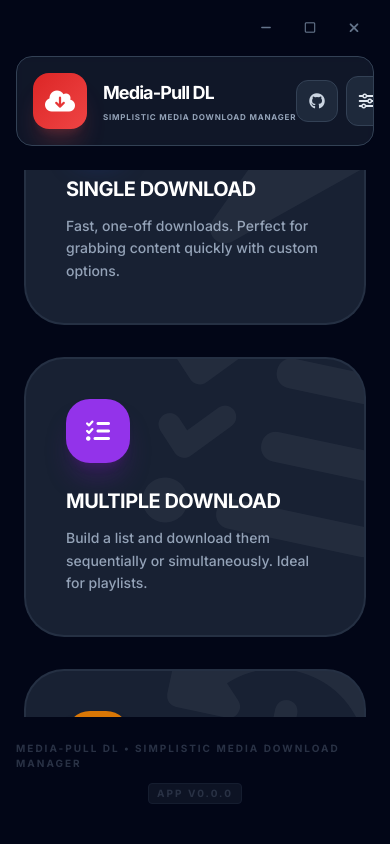
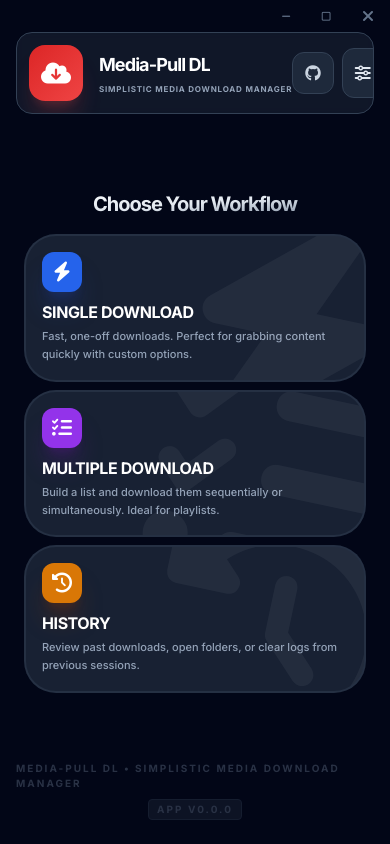
Before and after one commit to DrStr4Nge147/Media-Pull-DL, a React (Vite) app: page / in a window 390 px wide. Built offline with nearby package versions, Linux system fonts and the light colour scheme.

Commit message:
Bug Fix: Window resizing glitch, window button repositioned to topmost

```diff
--- a/App.tsx
+++ b/App.tsx
@@ -277,13 +277,24 @@ const App: React.FC = () => {
 
   // Theme management
   useEffect(() => {
-    if (settings.theme === 'dark') {
+    const w = window as any;
+    const isDark = settings.theme === 'dark';
+
+    console.log(`[Theme] Switching to ${settings.theme}, Bridge available: ${!!w.windowControls?.setBackgroundColor}`);
+
+    if (isDark) {
       document.documentElement.classList.add('dark');
+      if (w.windowControls?.setBackgroundColor) {
+        w.windowControls.setBackgroundColor('#020617'); // slate-950
+      }
     } else {
       document.documentElement.classList.remove('dark');
+      if (w.windowControls?.setBackgroundColor) {
+        w.windowControls.setBackgroundColor('#f8fafc'); // slate-50
+      }
     }
     localStorage.setItem('yt_dlp_settings', JSON.stringify(settings));
-  }, [settings]);
+  }, [settings.theme]);
 
   // Sync shared destination when settings change
   useEffect(() => {
@@ -574,33 +585,33 @@ const App: React.FC = () => {
   const completedItems = queue.filter(i => i.status === DownloadStatus.COMPLETED).length;
 
   return (
-    <div className="h-full flex flex-col w-full overflow-hidden bg-slate-50 dark:bg-slate-950 text-slate-900 dark:text-slate-100 transition-colors duration-300">
-      <div className="flex justify-end p-2 px-4 shrink-0" style={{ WebkitAppRegion: 'drag' } as any}>
-        <div className="flex items-center gap-1" style={{ WebkitAppRegion: 'no-drag' } as any}>
+    <div className="h-full flex flex-col w-full overflow-hidden bg-slate-50 dark:bg-slate-950 text-slate-900 dark:text-slate-100">
+      <div className="flex justify-end h-8 md:h-10 shrink-0 select-none" style={{ WebkitAppRegion: 'drag' } as any}>
+        <div className="flex items-stretch" style={{ WebkitAppRegion: 'no-drag' } as any}>
           <button
             onClick={() => (window as any).windowControls?.minimize()}
-            className="w-10 h-10 flex items-center justify-center rounded-xl text-slate-500 dark:text-slate-500 hover:bg-slate-200 dark:hover:bg-slate-800 hover:text-slate-900 dark:hover:text-white transition-all active:scale-90"
+            className="w-10 md:w-12 h-full flex items-center justify-center text-slate-500 hover:bg-slate-200 dark:hover:bg-slate-800/80 hover:text-slate-900 dark:hover:text-white transition-colors"
             title="Minimize"
           >
-            <i className="fa-solid fa-minus text-xs"></i>
+            <i className="fa-solid fa-minus text-[10px]"></i>
           </button>
           <button
             onClick={() => (window as any).windowControls?.maximize()}
-            className="w-10 h-10 flex items-center justify-center rounded-xl text-slate-500 dark:text-slate-500 hover:bg-slate-200 dark:hover:bg-slate-800 hover:text-slate-900 dark:hover:text-white transition-all active:scale-90"
+            className="w-10 md:w-12 h-full flex items-center justify-center text-slate-500 hover:bg-slate-200 dark:hover:bg-slate-800/80 hover:text-slate-900 dark:hover:text-white transition-colors"
             title={isMaximized ? "Restore" : "Maximize"}
           >
             {isMaximized ? (
-              <i className="fa-regular fa-clone text-xs"></i>
+              <i className="fa-regular fa-clone text-[10px]"></i>
             ) : (
-              <i className="fa-regular fa-square text-xs"></i>
+              <i className="fa-regular fa-square text-[10px]"></i>
             )}
           </button>
           <button
             onClick={() => (window as any).windowControls?.close()}
-            className="w-10 h-10 flex items-center justify-center rounded-xl text-slate-500 dark:text-slate-500 hover:bg-red-500 hover:text-white transition-all active:scale-90"
+            className="w-11 md:w-12 h-full flex items-center justify-center text-slate-500 hover:bg-red-600 hover:text-white transition-colors"
             title="Close"
           >
-            <i className="fa-solid fa-xmark text-sm"></i>
+            <i className="fa-solid fa-xmark text-base"></i>
           </button>
         </div>
       </div>
@@ -735,7 +746,7 @@ const App: React.FC = () => {
         )}
 
         <header
-          className="w-full max-w-[1800px] mx-auto flex-shrink-0 flex justify-between items-center mb-6 md:mb-10 bg-white dark:bg-slate-800/50 p-4 md:p-6 rounded-2xl md:rounded-3xl border border-slate-200 dark:border-slate-700 backdrop-blur-sm shadow-sm dark:shadow-none transition-all overflow-hidden"
+          className="w-full max-w-[1800px] mx-auto flex-shrink-0 flex justify-between items-center mb-4 md:mb-8 bg-white dark:bg-slate-800/50 p-3 md:p-4 rounded-2xl md:rounded-3xl border border-slate-200 dark:border-slate-700 backdrop-blur-sm shadow-sm dark:shadow-none transition-all overflow-hidden"
           style={{ WebkitAppRegion: 'drag' } as any}
         >
           <div className="flex items-center gap-4 cursor-pointer" onClick={resetView} style={{ WebkitAppRegion: 'no-drag' } as any}>
@@ -796,50 +807,50 @@ const App: React.FC = () => {
         </header>
 
         {!viewMode ? (
-          <div className="flex-1 flex flex-col items-center justify-center animate-fadeIn overflow-y-auto overflow-x-hidden custom-scrollbar px-2">
+          <div className="flex-1 flex flex-col items-center justify-center animate-fadeIn overflow-y-auto no-scrollbar px-2 py-4">
             <div className="w-full max-w-6xl">
-              <h2 className="text-3xl md:text-5xl font-black mb-12 text-center bg-gradient-to-br from-slate-900 via-slate-700 to-slate-400 dark:from-white dark:via-slate-200 dark:to-slate-500 bg-clip-text text-transparent tracking-tighter">Choose Your Workflow</h2>
-              <div className="grid grid-cols-1 md:grid-cols-3 gap-8 w-full">
+              <h2 className="text-xl md:text-5xl font-black mb-4 md:mb-12 text-center bg-gradient-to-br from-slate-900 via-slate-700 to-slate-400 dark:from-white dark:via-slate-200 dark:to-slate-500 bg-clip-text text-transparent tracking-tighter">Choose Your Workflow</h2>
+              <div className="grid grid-cols-1 sm:grid-cols-3 gap-2 lg:gap-8 w-full">
                 <button
                   onClick={() => setViewMode('SINGLE')}
-                  className="group p-10 bg-white dark:bg-slate-800/80 hover:bg-slate-50 dark:hover:bg-slate-800 border-2 border-slate-100 dark:border-slate-700/50 rounded-[2.5rem] transition-all hover:scale-[1.02] active:scale-[0.98] transform-gpu text-left relative overflow-hidden flex flex-col no-underline shadow-2xl shadow-slate-200/60 dark:shadow-none"
+                  className="group p-4 sm:p-6 lg:p-10 bg-white dark:bg-slate-800/80 hover:bg-slate-50 dark:hover:bg-slate-800 border-2 border-slate-100 dark:border-slate-700/50 rounded-[2rem] lg:rounded-[2.5rem] transition-all hover:scale-[1.02] active:scale-[0.98] transform-gpu text-left relative overflow-hidden flex flex-col no-underline shadow-2xl shadow-slate-200/60 dark:shadow-none"
                 >
                   <div className="absolute -right-8 -top-8 opacity-[0.03] dark:opacity-[0.05] group-hover:opacity-[0.07] transition-opacity rotate-12">
                     <i className="fa-solid fa-bolt text-[15rem]"></i>
                   </div>
-                  <div className="bg-blue-600 w-16 h-16 rounded-3xl flex items-center justify-center mb-6 shadow-xl shadow-blue-500/30 dark:shadow-blue-900/40 group-hover:rotate-6 transition-transform">
-                    <i className="fa-solid fa-bolt text-2xl text-white"></i>
+                  <div className="bg-blue-600 w-10 h-10 md:w-12 md:h-12 lg:w-16 lg:h-16 rounded-xl md:rounded-2xl lg:rounded-3xl flex items-center justify-center mb-2 md:mb-4 lg:mb-6 shadow-xl shadow-blue-500/30 dark:shadow-blue-900/40 group-hover:rotate-6 transition-transform">
+                    <i className="fa-solid fa-bolt text-xl lg:text-2xl text-white"></i>
                   </div>
-                  <h3 className="text-xl font-black mb-3 text-slate-900 dark:text-white uppercase tracking-tight">Single Download</h3>
-                  <p className="text-slate-500 dark:text-slate-400 text-sm leading-relaxed font-medium">Fast, one-off downloads. Perfect for grabbing content quickly with custom options.</p>
+                  <h3 className="text-base md:text-lg lg:text-xl font-black mb-1 md:mb-3 text-slate-900 dark:text-white uppercase tracking-tight">Single Download</h3>
+                  <p className="text-slate-500 dark:text-slate-400 text-[11px] lg:text-sm leading-relaxed font-medium line-clamp-2 md:line-clamp-none">Fast, one-off downloads. Perfect for grabbing content quickly with custom options.</p>
                 </button>
 
                 <button
                   onClick={() => setViewMode('QUEUE')}
-                  className="group p-10 bg-white dark:bg-slate-800/80 hover:bg-slate-50 dark:hover:bg-slate-800 border-2 border-slate-100 dark:border-slate-700/50 rounded-[2.5rem] transition-all hover:scale-[1.02] active:scale-[0.98] transform-gpu text-left relative overflow-hidden flex flex-col no-underline shadow-2xl shadow-slate-200/60 dark:shadow-none"
+                  className="group p-4 sm:p-6 lg:p-10 bg-white dark:bg-slate-800/80 hover:bg-slate-50 dark:hover:bg-slate-800 border-2 border-slate-100 dark:border-slate-700/50 rounded-[2rem] lg:rounded-[2.5rem] transition-all hover:scale-[1.02] active:scale-[0.98] transform-gpu text-left relative overflow-hidden flex flex-col no-underline shadow-2xl shadow-slate-200/60 dark:shadow-none"
                 >
                   <div className="absolute -right-8 -top-8 opacity-[0.03] dark:opacity-[0.05] group-hover:opacity-[0.07] transition-opacity rotate-12">
                     <i className="fa-solid fa-list-check text-[15rem]"></i>
                   </div>
-                  <div className="bg-purple-600 w-16 h-16 rounded-3xl flex items-center justify-center mb-6 shadow-xl shadow-purple-500/30 dark:shadow-purple-900/40 group-hover:rotate-6 transition-transform">
-                    <i className="fa-solid fa-list-check text-2xl text-white"></i>
+                  <div className="bg-purple-600 w-10 h-10 md:w-12 md:h-12 lg:w-16 lg:h-16 rounded-xl md:rounded-2xl lg:rounded-3xl flex items-center justify-center mb-2 md:mb-4 lg:mb-6 shadow-xl shadow-purple-500/30 dark:shadow-purple-900/40 group-hover:rotate-6 transition-transform">
+                    <i className="fa-solid fa-list-check text-xl lg:text-2xl text-white"></i>
                   </div>
-                  <h3 className="text-xl font-black mb-3 text-slate-900 dark:text-white uppercase tracking-tight">Multiple Download</h3>
-                  <p className="text-slate-500 dark:text-slate-400 text-sm leading-relaxed font-medium">Build a list and download them sequentially or simultaneously. Ideal for playlists.</p>
+                  <h3 className="text-base md:text-lg lg:text-xl font-black mb-1 md:mb-3 text-slate-900 dark:text-white uppercase tracking-tight">Multiple Download</h3>
+                  <p className="text-slate-500 dark:text-slate-400 text-[11px] lg:text-sm leading-relaxed font-medium line-clamp-2 md:line-clamp-none">Build a list and download them sequentially or simultaneously. Ideal for playlists.</p>
                 </button>
 
                 <button
                   onClick={() => setViewMode('HISTORY')}
-                  className="group p-10 bg-white dark:bg-slate-800/80 hover:bg-slate-50 dark:hover:bg-slate-800 border-2 border-slate-100 dark:border-slate-700/50 rounded-[2.5rem] transition-all hover:scale-[1.02] active:scale-[0.98] transform-gpu text-left relative overflow-hidden flex flex-col no-underline shadow-2xl shadow-slate-200/60 dark:shadow-none"
+                  className="group p-4 sm:p-6 lg:p-10 bg-white dark:bg-slate-800/80 hover:bg-slate-50 dark:hover:bg-slate-800 border-2 border-slate-100 dark:border-slate-700/50 rounded-[2rem] lg:rounded-[2.5rem] transition-all hover:scale-[1.02] active:scale-[0.98] transform-gpu text-left relative overflow-hidden flex flex-col no-underline shadow-2xl shadow-slate-200/60 dark:shadow-none"
                 >
                   <div className="absolute -right-8 -top-8 opacity-[0.03] dark:opacity-[0.05] group-hover:opacity-[0.07] transition-opacity rotate-12">
                     <i className="fa-solid fa-clock-rotate-left text-[15rem]"></i>
                   </div>
-                  <div className="bg-amber-600 w-16 h-16 rounded-3xl flex items-center justify-center mb-6 shadow-xl shadow-amber-500/30 dark:shadow-amber-900/40 group-hover:rotate-6 transition-transform">
-                    <i className="fa-solid fa-clock-rotate-left text-2xl text-white"></i>
+                  <div className="bg-amber-600 w-10 h-10 md:w-12 md:h-12 lg:w-16 lg:h-16 rounded-xl md:rounded-2xl lg:rounded-3xl flex items-center justify-center mb-2 md:mb-4 lg:mb-6 shadow-xl shadow-amber-500/30 dark:shadow-amber-900/40 group-hover:rotate-6 transition-transform">
+                    <i className="fa-solid fa-clock-rotate-left text-xl lg:text-2xl text-white"></i>
                   </div>
-                  <h3 className="text-xl font-black mb-3 text-slate-900 dark:text-white uppercase tracking-tight">History</h3>
-                  <p className="text-slate-500 dark:text-slate-400 text-sm leading-relaxed font-medium">Review past downloads, open folders, or clear logs from previous sessions.</p>
+                  <h3 className="text-base md:text-lg lg:text-xl font-black mb-1 md:mb-3 text-slate-900 dark:text-white uppercase tracking-tight">History</h3>
+                  <p className="text-slate-500 dark:text-slate-400 text-[11px] lg:text-sm leading-relaxed font-medium line-clamp-2 md:line-clamp-none">Review past downloads, open folders, or clear logs from previous sessions.</p>
                 </button>
               </div>
             </div>
@@ -1000,7 +1011,7 @@ const App: React.FC = () => {
           />
         )}
 
-        <footer className="mt-auto py-6 flex flex-col items-center gap-3 text-slate-500 text-[10px] uppercase tracking-[0.2em] font-black opacity-40 hover:opacity-80 transition-opacity">
+        <footer className="mt-auto py-2 flex flex-col items-center gap-2 text-slate-500 text-[10px] uppercase tracking-[0.2em] font-black opacity-40 hover:opacity-80 transition-opacity">
           <p>Media-Pull DL • Simplistic Media Download Manager</p>
           <div className="flex items-center gap-4">
             <span className="bg-slate-200 dark:bg-slate-800 px-2 py-0.5 rounded border border-slate-300 dark:border-slate-700">App v{appVersion}</span>
--- a/electron/preload.cjs
+++ b/electron/preload.cjs
@@ -119,5 +119,6 @@ contextBridge.exposeInMainWorld('windowControls', {
   minimize: () => ipcRenderer.invoke('window-minimize'),
   maximize: () => ipcRenderer.invoke('window-maximize'),
   close: () => ipcRenderer.invoke('window-close'),
+  setBackgroundColor: (color) => ipcRenderer.invoke('set-background-color', color),
   onMaximizedStatus: (callback) => ipcRenderer.on('window-maximized-status', (_, isMaximized) => callback(isMaximized))
 });
--- a/index.css
+++ b/index.css
@@ -11,7 +11,7 @@
     margin: 0;
     padding: 0;
     overflow: hidden;
-    @apply bg-slate-50 dark:bg-slate-950 transition-colors duration-300;
+    @apply bg-slate-50 dark:bg-slate-950;
   }
 
   .custom-scrollbar::-webkit-scrollbar {
@@ -119,4 +119,13 @@
       transform: rotate(360deg);
     }
   }
+
+  .no-scrollbar::-webkit-scrollbar {
+    display: none;
+  }
+
+  .no-scrollbar {
+    -ms-overflow-style: none;
+    scrollbar-width: none;
+  }
 }
```
Also changed, not shown: electron/main.mjs (+36 -17 lines), index.html (+30 -0 lines).
